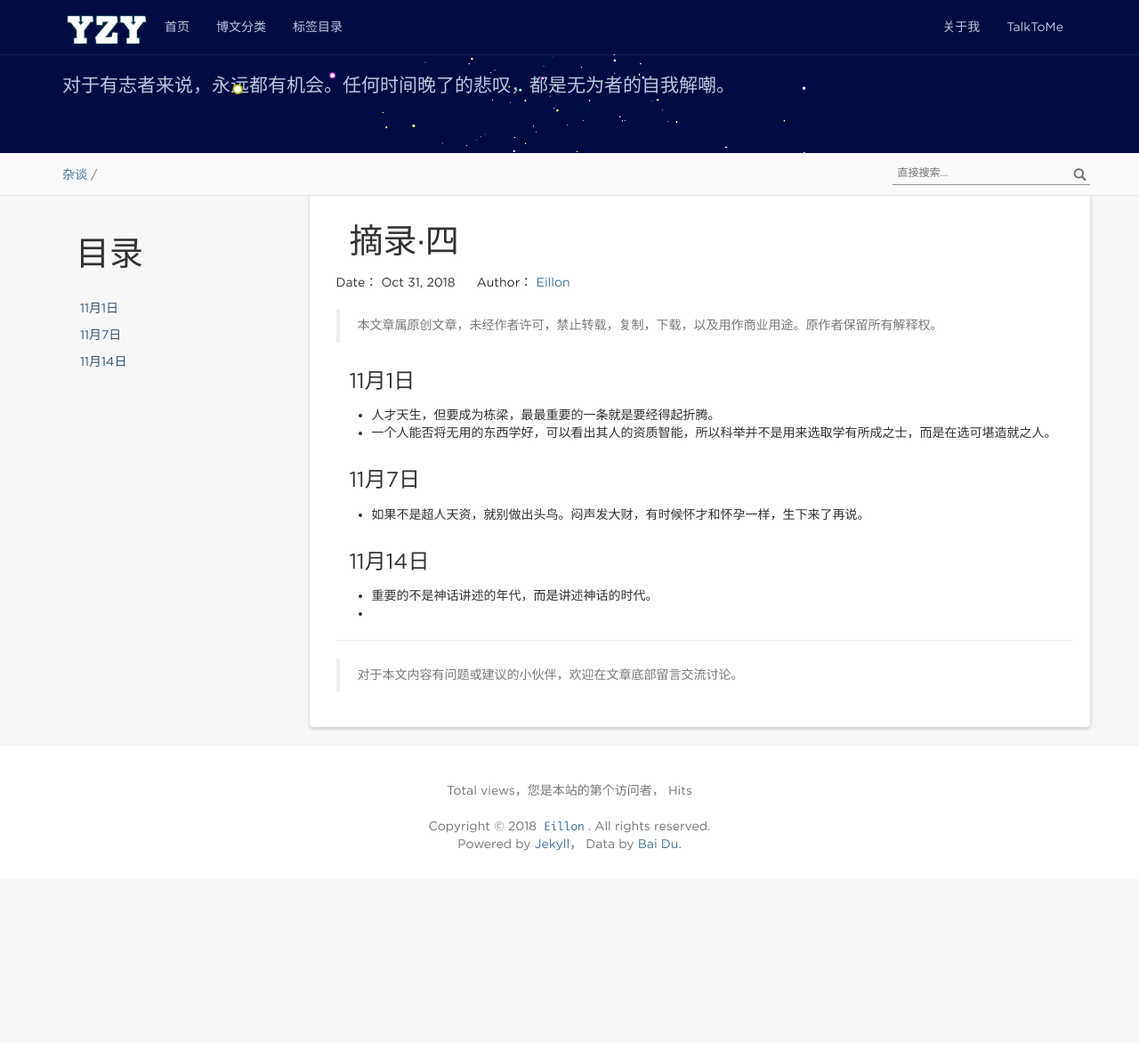
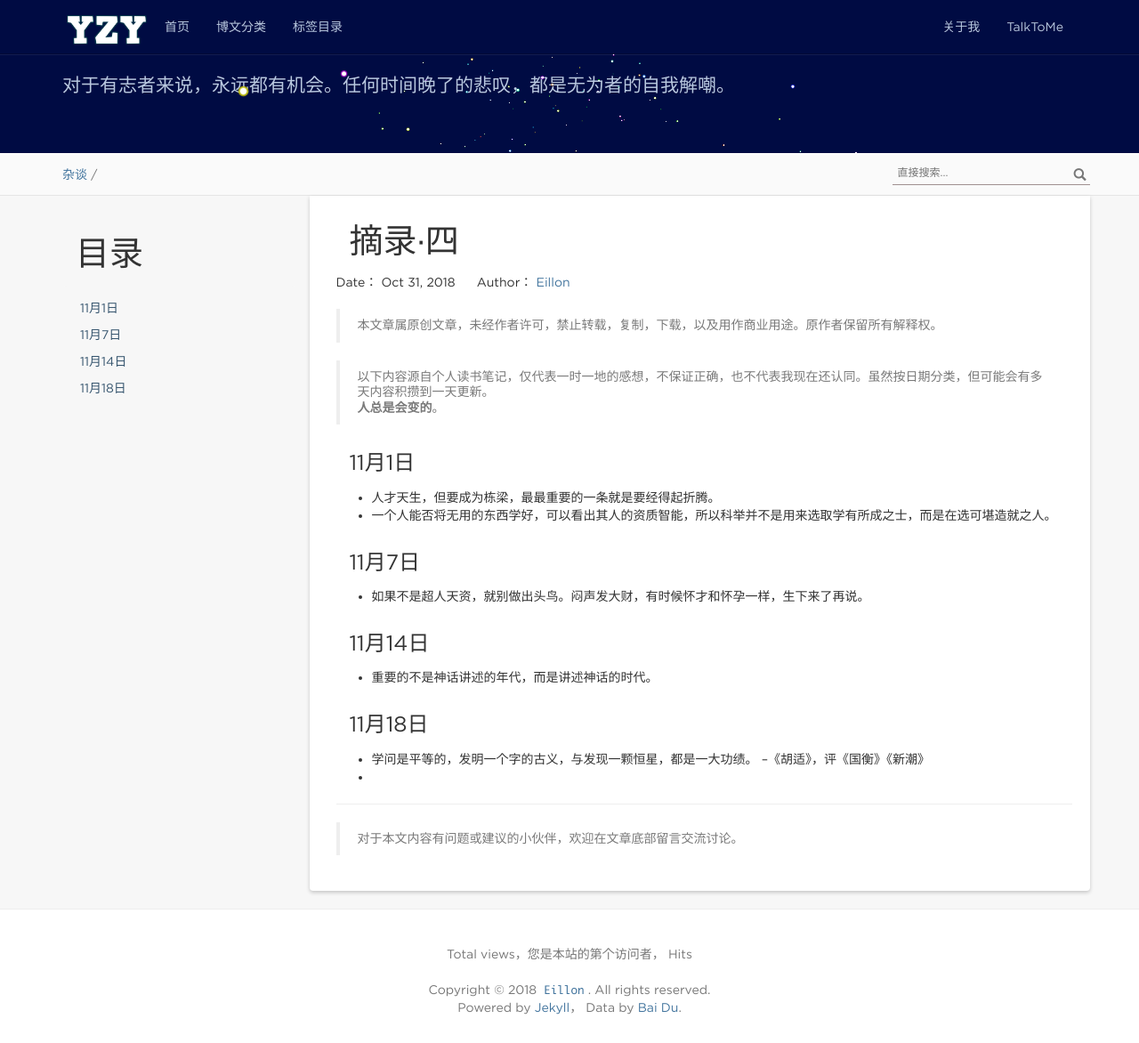
Before and after one commit to eillon/eillon.github.io, a Jekyll site: the page built from _posts/2018-11-1-摘录四.md, in a window 1280 px wide and 1172 px high. Shown: the whole window at 89% size. Built offline with Jekyll 4.4.1, drawn with Linux system fonts in a browser that asks for light colours; nearby versions of some CDN libraries; comment, search, counter and statistics services are not loaded.

Commit message:
add posts

```diff
--- a/_posts/2018-11-1-摘录四.md
+++ b/_posts/2018-11-1-摘录四.md
@@ -8,6 +8,10 @@ tags: [摘录, 持续更新]
 * content
 {:toc}
 
+> 以下内容源自个人读书笔记，仅代表一时一地的感想，不保证正确，也不代表我现在还认同。虽然按日期分类，但可能会有多天内容积攒到一天更新。
+<br> **人总是会变的**。
+
+<!-- more -->
 
 ### 11月1日
 * 人才天生，但要成为栋梁，最最重要的一条就是要经得起折腾。
@@ -18,4 +22,7 @@ tags: [摘录, 持续更新]
 
 ### 11月14日
 * 重要的不是神话讲述的年代，而是讲述神话的时代。
+
+### 11月18日
+* 学问是平等的，发明一个字的古义，与发现一颗恒星，都是一大功绩。  --《胡适》，评《国衡》《新潮》
 *
```
